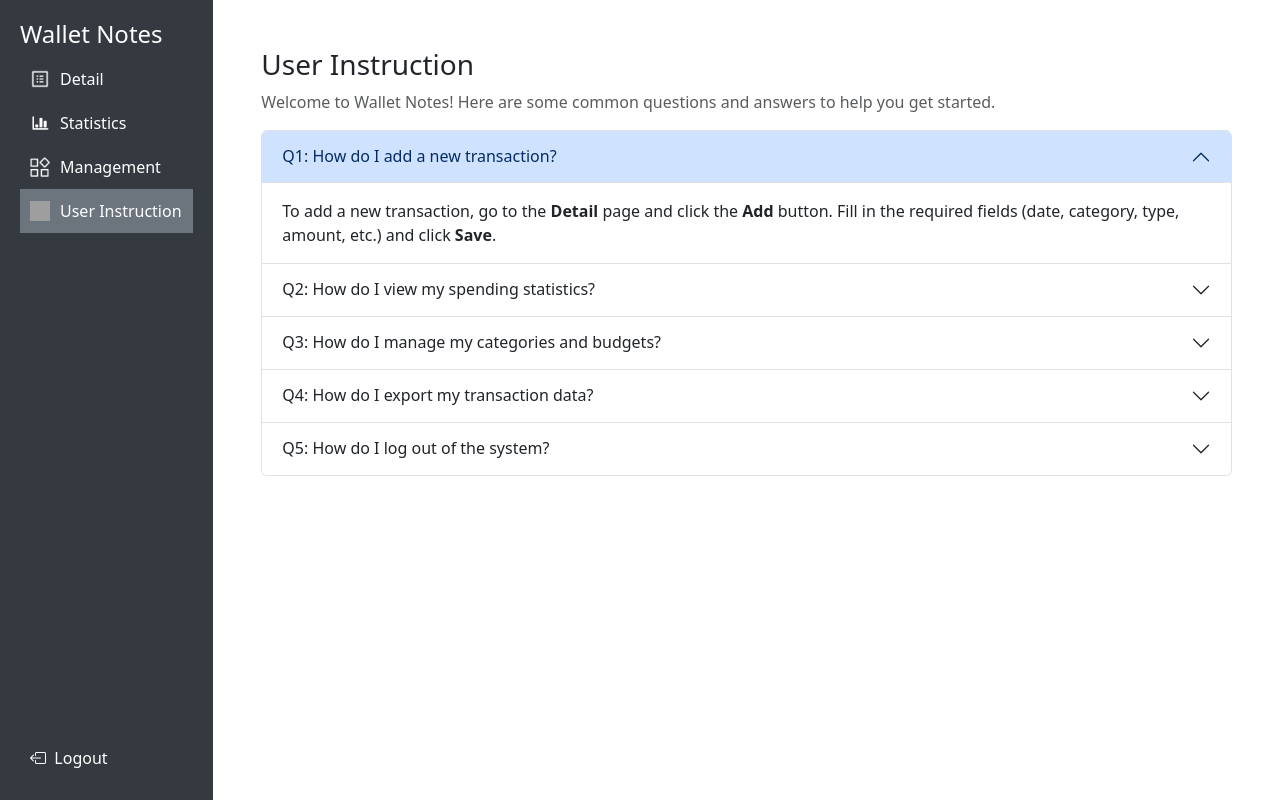
After one commit to Elliooot/Personal-Financial-Tracker, a Django app: page /user-instruction/ in a window 1280 px wide. The commit adds this page. Run offline with Django 5.2, Linux system fonts and the light colour scheme; some libraries are stand-ins or nearby versions; grey boxes are pictures that could not be loaded.

Commit message:
add user instruction frontend

```diff
--- a/finance/models.py
+++ b/finance/models.py
@@ -55,7 +55,7 @@ class Transaction(models.Model):
     saved_transaction = models.BooleanField(default=False)
 
     def __str__(self):
-        return f"{self.category} - {self.amount} - {self.date}"
+        return f"{self.get_category_display()} - {self.amount} - {self.date}"
 
 class Budget(models.Model):
     user = models.ForeignKey(User, on_delete=models.CASCADE)
--- a/finance/views.py
+++ b/finance/views.py
@@ -12,7 +12,7 @@ from django.contrib.auth import authenticate, login as auth_login, logout
 from django.contrib.auth.hashers import make_password
 from django.contrib.auth.decorators import login_required
 import traceback
-import calendar
+
 
 
 def register(request):
@@ -580,59 +580,62 @@ def get_transaction_dates(request):
     })
 
 
+
+
+def user_instruction(request):
+    return render(request, 'user_instruction.html')
+
 def get_statistics_data(request):
     try:
         year = request.GET.get('year')
         month = request.GET.get('month')
         mode = request.GET.get('mode', 'year')
 
-        # initialize data structure
-        monthly_data = {str(i): {'income': 0, 'expense': 0} for i in range(1, 13)}
-        daily_data = {}
+        print(f"Debug - Received request params: year={year}, month={month}, mode={mode}")
+
+        if year:
+            year_transactions = Transaction.objects.filter(date__year=year)
+        else:
+            year_transactions = Transaction.objects.all()
+
+        monthly_data = {}
+        for i in range(1, 13):
+            monthly_data[i] = {
+                'income': 0,
+                'expense': 0
+            }
+
         expense_by_category = {}
         income_by_category = {}
+
+
+        # calculate data based on selected month or year
+        if mode == 'month' and month:
+            transactions = year_transactions.filter(date__month=month)
+        else:
+            transactions = year_transactions
+
         total_income = 0
         total_expense = 0
 
-        try:
-            base_query = Transaction.objects.filter(date__year=year)
-        except Exception:
-            base_query = Transaction.objects.none()
-
-        # handle monthly view
-        if mode == 'month' and month:
-            year_int = int(year)
-            month_int = int(month)
-            days_in_month = calendar.monthrange(year_int, month_int)[1]
-            daily_data = {str(i): {'income': 0, 'expense': 0} for i in range(1, days_in_month + 1)}
-            transactions = base_query.filter(date__month=month_int)
-        else:
-            transactions = base_query
-
-        # handle transactions
+        # deal with transaction records
         for transaction in transactions:
             try:
+                month_num = transaction.date.month
                 amount = abs(float(transaction.amount))
-                month_num = str(transaction.date.month)
-                day_num = str(transaction.date.day)
-                category = transaction.category.name if transaction.category else 'Uncategorized'
+                category = transaction.get_category_display()
 
                 if transaction.transaction_type:  # Income
                     monthly_data[month_num]['income'] += amount
                     total_income += amount
                     income_by_category[category] = income_by_category.get(category, 0) + amount
-
-                    if mode == 'month' and month and day_num in daily_data:
-                        daily_data[day_num]['income'] += amount
                 else:  # Expense
                     monthly_data[month_num]['expense'] += amount
                     total_expense += amount
                     expense_by_category[category] = expense_by_category.get(category, 0) + amount
 
-                    # handle daily expense data
-                    if mode == 'month' and month and day_num in daily_data:
-                        daily_data[day_num]['expense'] += amount
-            except Exception:
+            except Exception as e:
+                print(f"Error processing transaction: {str(e)}")
                 continue
 
         response_data = {
@@ -644,10 +647,13 @@ def get_statistics_data(request):
             'income_by_category': income_by_category
         }
 
-        if mode == 'month' and month:
-            response_data['daily_data'] = daily_data
-
+        print(f"Debug - Sending response: {response_data}")
         return JsonResponse(response_data)
 
     except Exception as e:
-        return JsonResponse({'error': str(e)}, status=500)
+        print(f"Error in get_statistics_data: {str(e)}")
+        print(traceback.format_exc())
+        return JsonResponse({
+            'error': str(e),
+            'detail': traceback.format_exc()
+        }, status=500)
--- a/personal_finance_tracker/urls.py
+++ b/personal_finance_tracker/urls.py
@@ -43,5 +43,6 @@ urlpatterns = [
     path('delete-currency/', views.delete_currency_view, name='delete_currency'),
     path('add-account/', views.add_account_view, name='add_account'),
     path('delete-account/', views.delete_account_view, name='delete_account'),
+    path('user-instruction/', views.user_instruction, name='user_instruction'),
     path('get-accounts/', views.get_accounts_view, name='get_accounts')
 ]
--- a/templates/base.html
+++ b/templates/base.html
@@ -80,6 +80,11 @@
           <img src="{% static 'img/management.png' %}" alt="Management Logo" class="sidebar-logo">
            Management
         </a>
+        <a href="{% url 'user_instruction' %}" id="user-instruction-link" class="{% block active_user_instruction %}{% endblock %}">
+          <img src="{% static 'img/instruction.png' %}" alt="User Instruction Logo" class="sidebar-logo">
+          User Instruction
+
+        </a>
         <a href="{% url 'logout' %}" class="logout-btn">
           <i class="bi bi-box-arrow-left"></i>&nbsp;&nbsp;Logout
         </a>
@@ -724,25 +729,21 @@
     const yearSelect = document.getElementById('yearSelect');
 
     if (monthSelect) {
-      const monthSelectContainer = monthSelect.parentElement;
-
         if (mode === 'year') {
-        monthSelectContainer.style.display = 'none'; // hide the month dropdown
             monthSelect.disabled = true;
             monthSelect.value = '';
+            monthSelect.style.color = 'transparent';
         } else {
             // when switch to month mode
-        monthSelectContainer.style.display = ''; // show the month dropdown
             monthSelect.disabled = false;
             monthSelect.style.color = '';
 
-        // automatically select the latest month
+            // get the selected year
             const selectedYear = yearSelect.value;
 
+            // use the saved monthsByYear data to re-initialize month options
             if (window.monthsByYear && window.monthsByYear[selectedYear]) {
-          const availableMonths = window.monthsByYear[selectedYear];
-          const latestMonth = Math.max(...availableMonths);
-          monthSelect.value = latestMonth;
+                initMonthOptions(window.monthsByYear[selectedYear]);
             }
         }
     }
@@ -753,15 +754,14 @@
     const yearSelect = document.getElementById('yearSelect');
     if (yearSelect) {
       const selectedYear = yearSelect.value;
+      console.log('Selected year:', selectedYear);
 
       // update month options
       if (window.monthsByYear && window.monthsByYear[selectedYear]) {
         initMonthOptions(window.monthsByYear[selectedYear]);
       }
 
-      // keep current mode unchanged
-      const currentMode = document.getElementById('monthSelect').parentElement.style.display === 'none' ? 'year' : 'month';
-      updateCharts(currentMode);
+      updateCharts('year');
     }
   }
 
@@ -778,7 +778,9 @@
     if (!yearSelect) return;
 
     const selectedYear = yearSelect.value;
-    const selectedMonth = mode === 'month' ? monthSelect.value : null;
+    const selectedMonth = (mode === 'month' && monthSelect && !monthSelect.disabled)
+        ? monthSelect.value
+        : null;
 
     const params = new URLSearchParams();
     params.append('year', selectedYear || '');
@@ -804,48 +806,9 @@
         });
   }
 
-function updateLineChart(data, mode) {
-
-  if (!incomeExpenseChart) return;
-
-  let labels = [];
-  let expenseData = [];
-  let incomeData = [];
-  let balanceData = [];
-
-  if (mode === 'year') {
-    const months = ['Jan', 'Feb', 'Mar', 'Apr', 'May', 'Jun', 'Jul', 'Aug', 'Sep', 'Oct', 'Nov', 'Dec'];
-
-    for (let month = 1; month <= 12; month++) {
-      labels.push(months[month - 1]);
-      const monthData = data.monthly_data?.[month] || { income: 0, expense: 0 };
-      expenseData.push(monthData.expense);
-      incomeData.push(monthData.income);
-      balanceData.push(monthData.income - monthData.expense);
-    }
-  } else {
-    const selectedYear = parseInt(document.getElementById('yearSelect').value);
-    const selectedMonth = parseInt(document.getElementById('monthSelect').value);
-
-    const daysInMonth = new Date(selectedYear, selectedMonth, 0).getDate();
-
-    for (let day = 1; day <= daysInMonth; day++) {
-      labels.push(day.toString());
-      const dayData = data.daily_data?.[day] || { income: 0, expense: 0 };
-      expenseData.push(dayData.expense);
-      incomeData.push(dayData.income);
-      balanceData.push(dayData.income - dayData.expense);
-    }
-  }
-
-  // update line chart data
-  incomeExpenseChart.data.labels = labels;
-  incomeExpenseChart.data.datasets[0].data = expenseData;
-  incomeExpenseChart.data.datasets[1].data = incomeData;
-  incomeExpenseChart.data.datasets[2].data = balanceData;
-
-  incomeExpenseChart.update();
-}
+// function updateLineChart(data, mode) {
+
+// }
 
 function updatePieChart(chart, data, type) {
     const categoryData = data[`${type}_by_category`];
@@ -911,6 +874,14 @@ function updatePieChart(chart, data, type) {
     }
   }
 
+  function updateExpenseRanking(data) {
+    updateRankingTable(data, 'expense');
+  }
+
+  function updateIncomeRanking(data) {
+    updateRankingTable(data, 'income');
+  }
+
   function updateStatistics(data) {
     try {
         console.log('Updating statistics with data:', data);
@@ -925,7 +896,7 @@ function updatePieChart(chart, data, type) {
         const expenseElement = document.querySelector('.stat-item.out h3');
         const balanceElement = document.querySelector('.stat-item.balance h3');
         const balanceBox = document.querySelector('.stat-item.balance');
-      const mode = document.getElementById('monthSelect').parentElement.style.display === 'none' ? 'year' : 'month';
+        const mode = document.getElementById('monthSelect').value === '0' ? 'year' : 'month';
 
 
         if (incomeElement) incomeElement.textContent = formatCurrency(data.income);
@@ -943,14 +914,23 @@ function updatePieChart(chart, data, type) {
             }
         }
 
-      // update line chart
-      updateLineChart(data, mode);
-      // update pie charts
+        // update income and expense line chart
+        // updateLineChart(data, mode);
+
+        // update expense pie chart
+        if (typeof updateExpenseChart === 'function') {
+            updateExpenseChart(data);
+        }
+        // update income pie chart
+        if (typeof updateIncomeChart === 'function') {
+            updateIncomeChart(data);
+        }
         updatePieChart(expenseChart, data, 'expense');
         updatePieChart(incomeChart, data, 'income');
-      // update ranking tables
-      updateRankingTable(data, 'expense');
-      updateRankingTable(data, 'income');
+        // update expense ranking table
+        updateExpenseRanking(data);
+        // update income ranking table
+        updateIncomeRanking(data);
     } catch (error) {
         console.error('Error in updateStatistics:', error);
         throw error;
@@ -1834,5 +1814,3 @@ function updatePieChart(chart, data, type) {
   <script src="https://cdn.jsdelivr.net/npm/bootstrap@5.3.0/dist/js/bootstrap.bundle.min.js"></script>
 </body>
 </html>
-</body>
-</html>
--- a/templates/statistics.html
+++ b/templates/statistics.html
@@ -10,9 +10,6 @@
 
   .container {
     margin-bottom: 10px;
-    margin-left: 0;
-    padding-left: 10;
-    max-width: 100%;
   }
 
   .btn {
@@ -20,7 +17,7 @@
   }
 
   .col-auto {
-    padding-left: 0px;
+    margin-right: -20px;
   }
 
   .filter-btn {
--- /dev/null
+++ b/templates/user_instruction.html
@@ -0,0 +1,82 @@
+{% extends "base.html" %}
+{% block title %}Wallet Notes - User Instruction{% endblock %}
+{% block active_user_instruction %}active{% endblock %}  <!-- 添加一个新的 active 块 -->
+{% block content %}
+<div id="user-instruction-page" class="p-4">
+  <h3>User Instruction</h3>
+  <p class="text-muted">Welcome to Wallet Notes! Here are some common questions and answers to help you get started.</p>
+
+  <!-- Q&A Section -->
+  <div class="accordion" id="qaAccordion">
+    <!-- Q&A 1 -->
+    <div class="accordion-item">
+      <h2 class="accordion-header" id="headingOne">
+        <button class="accordion-button" type="button" data-bs-toggle="collapse" data-bs-target="#collapseOne" aria-expanded="true" aria-controls="collapseOne">
+          Q1: How do I add a new transaction?
+        </button>
+      </h2>
+      <div id="collapseOne" class="accordion-collapse collapse show" aria-labelledby="headingOne" data-bs-parent="#qaAccordion">
+        <div class="accordion-body">
+          To add a new transaction, go to the <strong>Detail</strong> page and click the <strong>Add</strong> button. Fill in the required fields (date, category, type, amount, etc.) and click <strong>Save</strong>.
+        </div>
+      </div>
+    </div>
+
+    <!-- Q&A 2 -->
+    <div class="accordion-item">
+      <h2 class="accordion-header" id="headingTwo">
+        <button class="accordion-button collapsed" type="button" data-bs-toggle="collapse" data-bs-target="#collapseTwo" aria-expanded="false" aria-controls="collapseTwo">
+          Q2: How do I view my spending statistics?
+        </button>
+      </h2>
+      <div id="collapseTwo" class="accordion-collapse collapse" aria-labelledby="headingTwo" data-bs-parent="#qaAccordion">
+        <div class="accordion-body">
+          Go to the <strong>Statistics</strong> page. You can view your income, expenses, and balance in the form of charts and tables. Use the filters to view data by month or year.
+        </div>
+      </div>
+    </div>
+
+    <!-- Q&A 3 -->
+    <div class="accordion-item">
+      <h2 class="accordion-header" id="headingThree">
+        <button class="accordion-button collapsed" type="button" data-bs-toggle="collapse" data-bs-target="#collapseThree" aria-expanded="false" aria-controls="collapseThree">
+          Q3: How do I manage my categories and budgets?
+        </button>
+      </h2>
+      <div id="collapseThree" class="accordion-collapse collapse" aria-labelledby="headingThree" data-bs-parent="#qaAccordion">
+        <div class="accordion-body">
+          Go to the <strong>Management</strong> page. Here, you can add, edit, or delete income/expense categories, set budgets, and manage currencies and accounts.
+        </div>
+      </div>
+    </div>
+
+    <!-- Q&A 4 -->
+    <div class="accordion-item">
+      <h2 class="accordion-header" id="headingFour">
+        <button class="accordion-button collapsed" type="button" data-bs-toggle="collapse" data-bs-target="#collapseFour" aria-expanded="false" aria-controls="collapseFour">
+          Q4: How do I export my transaction data?
+        </button>
+      </h2>
+      <div id="collapseFour" class="accordion-collapse collapse" aria-labelledby="headingFour" data-bs-parent="#qaAccordion">
+        <div class="accordion-body">
+          On the <strong>Detail</strong> page, click the <strong>Export</strong> button. Your transaction data will be downloaded as a CSV file.
+        </div>
+      </div>
+    </div>
+
+    <!-- Q&A 5 -->
+    <div class="accordion-item">
+      <h2 class="accordion-header" id="headingFive">
+        <button class="accordion-button collapsed" type="button" data-bs-toggle="collapse" data-bs-target="#collapseFive" aria-expanded="false" aria-controls="collapseFive">
+          Q5: How do I log out of the system?
+        </button>
+      </h2>
+      <div id="collapseFive" class="accordion-collapse collapse" aria-labelledby="headingFive" data-bs-parent="#qaAccordion">
+        <div class="accordion-body">
+          Click the <strong>Logout</strong> button in the bottom-left corner of the sidebar. You will be redirected to the login page.
+        </div>
+      </div>
+    </div>
+  </div>
+</div>
+{% endblock %}
```
Lines whose indentation alone changed are shown as unchanged.
